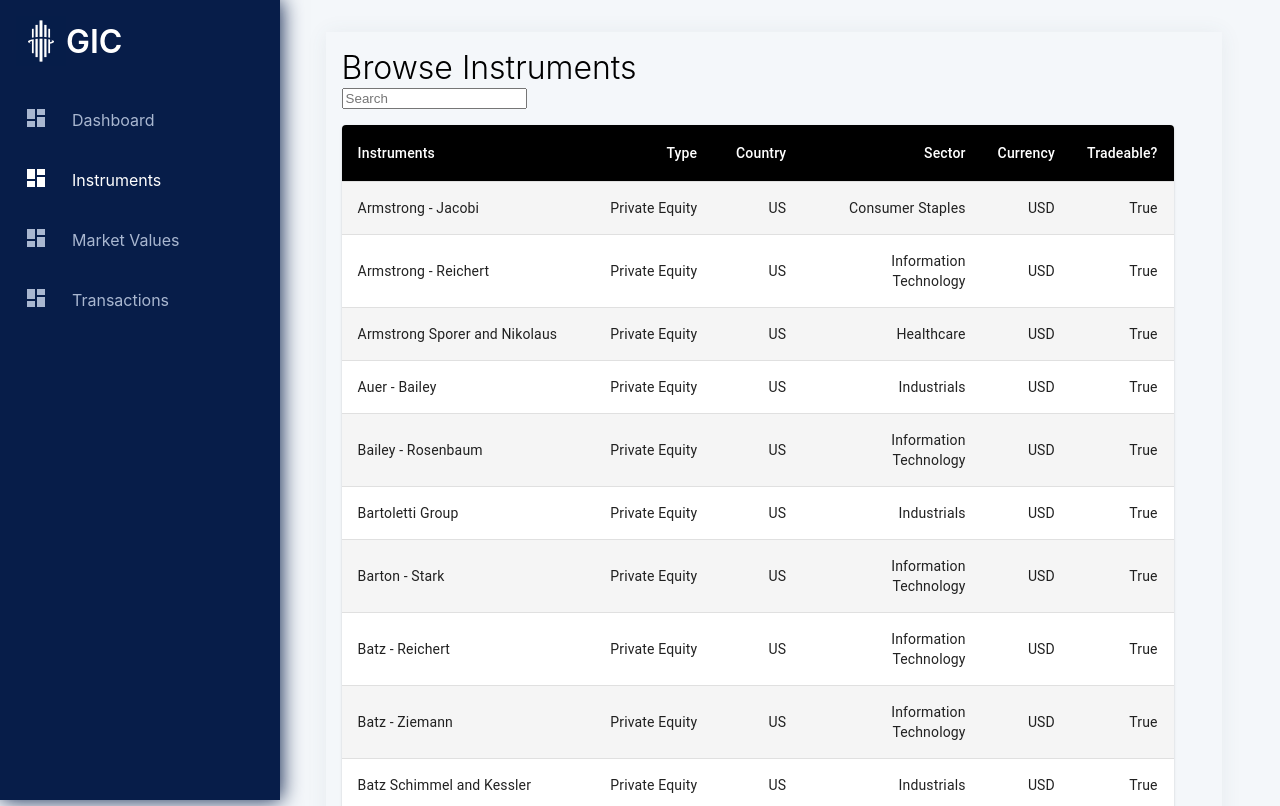
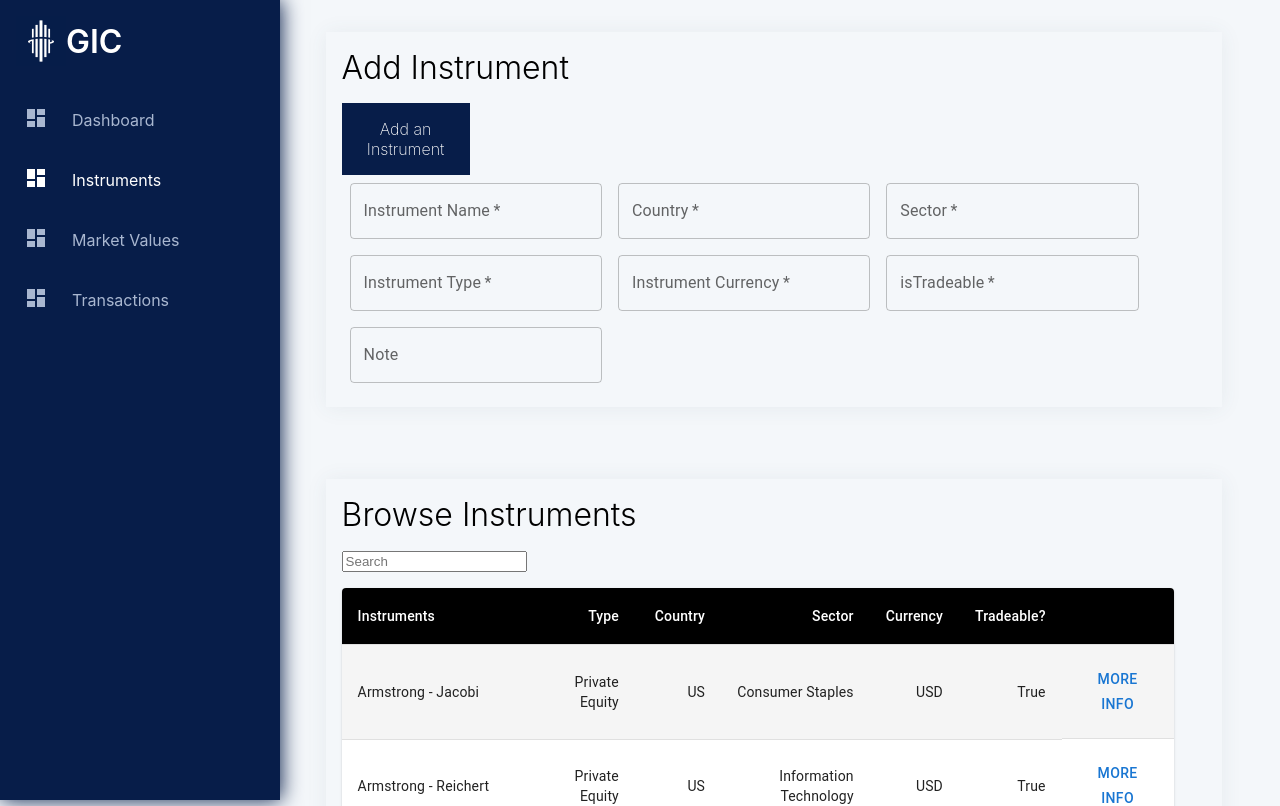
Before and after one commit to TNBL265/gic22-private-market-valuation, a Next.js app: page /instruments in a window 1280 px wide. Shown: the top 806 px of the page. Built offline with nearby package versions, Linux system fonts and the light colour scheme.

Commit message:
✨ add: instrument form

```diff
--- a/components/Instruments/Instruments.module.css
+++ b/components/Instruments/Instruments.module.css
@@ -3,3 +3,13 @@
     justify-content: center;
     padding: 1rem;
 }
+
+.button {
+    background-color: var(--primary);
+    padding: 1rem;
+    width: 10vw;
+    color: white;
+    word-wrap: normal;
+    text-align: center;
+    font-weight: 200;
+}
--- a/components/Instruments/Instruments.tsx
+++ b/components/Instruments/Instruments.tsx
@@ -6,9 +6,12 @@ import Table from '../common/Table/Table'
 import { headings } from './constants'
 import { InstrumentsData, InstrumentsRowData } from '../../types/instruments'
 import { sampleData } from './sampleData'
+import { requiredFields, optionalFields } from './constants'
 
 import styles from './Instruments.module.css'
 import { parseInstrumentsViewData } from '../common/Parser/Parser'
+import { TextField } from '@mui/material'
+import { Box } from '@mui/material'
 
 const Instruments = () => {
   const [userSearchInput, setUserSearchInput] = useState<string>('')
@@ -18,15 +21,46 @@ const Instruments = () => {
   >([])
   const [instruments, setInstruments] = useState<InstrumentsRowData[]>([])
 
+  const displayInstrumentForm = () => {
+    return (
+      <Box
+        component="form"
+        sx={{
+          '& .MuiTextField-root': { m: 1, width: '25ch' },
+        }}
+        noValidate
+        autoComplete="off"
+      >
+        <div>
+          {requiredFields.map((requiredField) => {
+            return (
+              <TextField
+                required
+                id="outlined-required"
+                label={requiredField.label}
+              />
+            )
+          })}
+          {optionalFields.map((optionalField) => {
+            return (
+              <TextField id="outlined-helperText" label={optionalField.label} />
+            )
+          })}
+        </div>
+      </Box>
+    )
+  }
+
   // Search currently resets Filter to none since it filters from crafts
   const handleSearch = (userQuery: string) => {
     userQuery = userQuery.toLowerCase()
 
-    setQueriedInstruments(
-      instruments.filter((instrument) =>
-        instrument.instrumentName.toLowerCase().includes(userQuery),
-      ),
+    console.log(instruments)
+    const filteredInstruments = instruments.filter((instrument) =>
+      instrument.instrumentName.toLowerCase().includes(userQuery),
     )
+    console.log(filteredInstruments)
+    setQueriedInstruments(filteredInstruments)
   }
 
   useEffect(() => {
@@ -40,8 +74,18 @@ const Instruments = () => {
     <div className={styles.container}>
       <div className={styles.body}>
         <div className={styles.section}>
+          <Section title="Add Instrument" size={'L'}>
+            {/* Add instruments form */}
+            <>
+              <div className={styles.button}>
+                <div className={styles.text}>Add an Instrument</div>
+              </div>
+              <div>{displayInstrumentForm()}</div>
+            </>
+          </Section>
+        </div>
+        <div className={styles.section}>
           <Section title="Browse Instruments" size={'L'}>
-            {/* Add instruments form */}
             {/* View the instruments based on search */}
             <div>
               <input
--- a/components/Instruments/constants.ts
+++ b/components/Instruments/constants.ts
@@ -5,4 +5,16 @@ export const headings = [
   { name: 'Sector' },
   { name: 'Currency' },
   { name: 'Tradeable?' },
+  { name: ' ' },
 ]
+
+export const requiredFields = [
+  { label: 'Instrument Name' },
+  { label: 'Country' },
+  { label: 'Sector' },
+  { label: 'Instrument Type' },
+  { label: 'Instrument Currency' },
+  { label: 'isTradeable' },
+]
+
+export const optionalFields = [{ label: 'Note' }]
--- a/components/common/Section/Section.module.css
+++ b/components/common/Section/Section.module.css
@@ -8,4 +8,5 @@
 .title {
     font-size: 2rem;
     font-weight: 300;
+    padding-bottom: 1rem;
 }
--- /dev/null
+++ b/components/common/Table/CustomTableRow.module.css
@@ -0,0 +1,2 @@
+.button {
+}
--- a/components/common/Table/CustomTableRow.tsx
+++ b/components/common/Table/CustomTableRow.tsx
@@ -1,8 +1,11 @@
 import { MouseEventHandler, useEffect, useState } from 'react'
 import { styled } from '@mui/material/styles'
 import TableCell, { tableCellClasses } from '@mui/material/TableCell'
-import { Button, Modal } from '@mui/material'
-import Image from 'next/image'
+import { Button } from '@mui/material'
+
+import OpenInNewIcon from '@mui/icons-material/OpenInNew';
+
+import styles from './CustomTableRow.module.css'
 
 const StyledTableCell = styled(TableCell)(({ theme }) => ({
   [`&.${tableCellClasses.head}`]: {
@@ -42,6 +45,11 @@ const CustomTableRow = ({ row }: any) => {
           </StyledTableCell>
         )
       })}
+      <div className={styles.button}>
+        <StyledTableCell align="right">
+          <Button>More Info</Button>
+        </StyledTableCell>
+      </div>
     </>
   )
 }
--- a/styles/globals.css
+++ b/styles/globals.css
@@ -1,6 +1,7 @@
 :root {
   --navBarBg: #071d49;
   --navBarColor: white;
+  --primary: #071d49
 }
 
 html,
```
